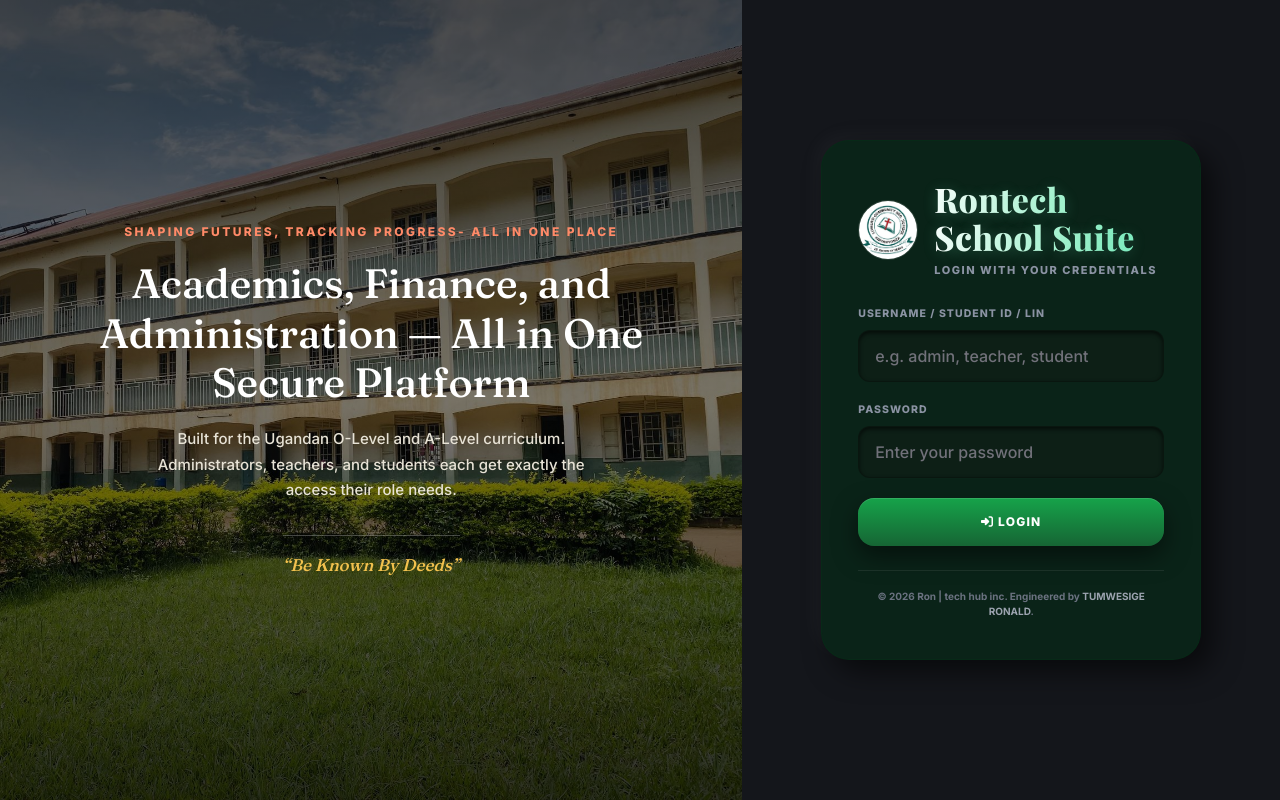
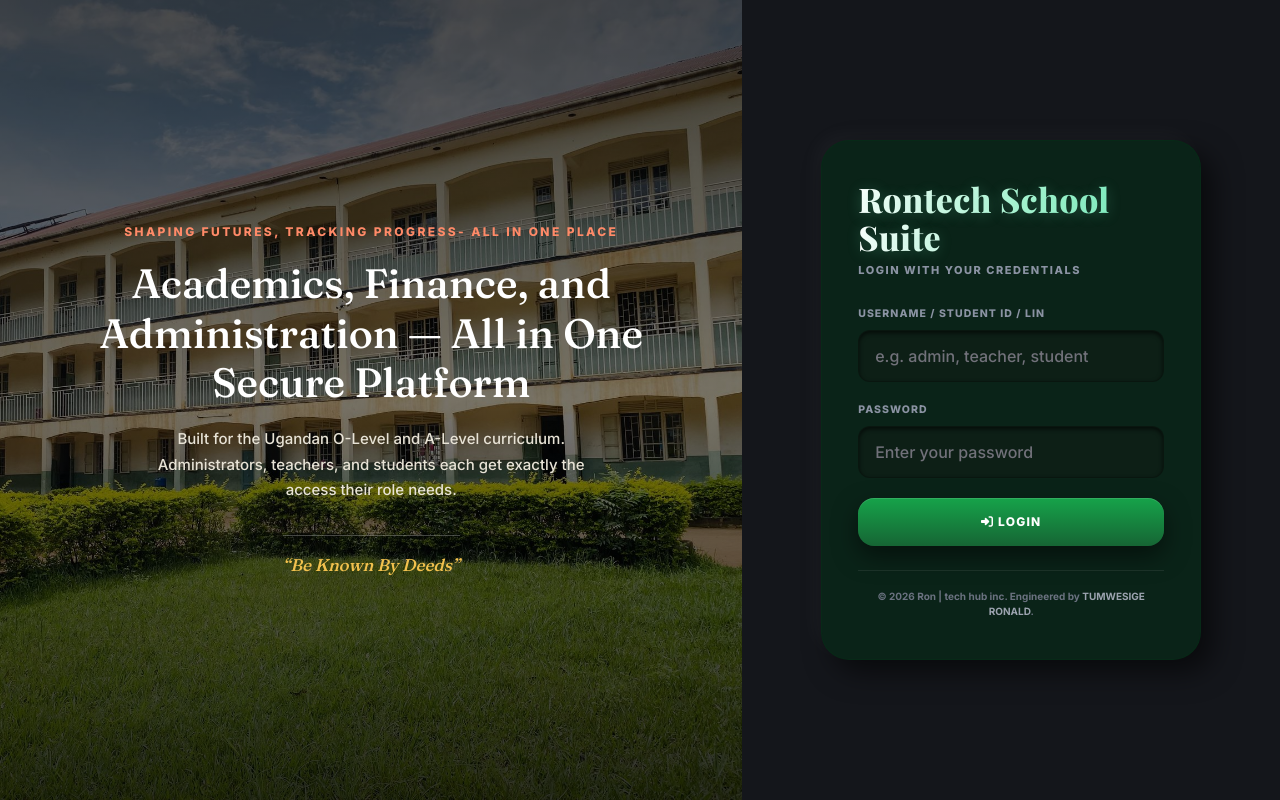
Before and after one commit to TumwesigeRonald/schoolmanagementsystem, a plain HTML site: page index.html in a window 1280 px wide. Drawn offline with nearby package versions, Linux system fonts and the light colour scheme; a web font is replaced by a local one.

Commit message:
Badge removal

```diff
--- a/index.html
+++ b/index.html
@@ -105,7 +105,6 @@
     <div class="login-panel-wrap">
         <div class="login-card bg-[#0a2318] rounded-[28px] border border-emerald-950/60 shadow-[12px_12px_28px_rgba(0,0,0,0.55),-8px_-8px_20px_rgba(255,255,255,0.03)]">
             <div class="login-badge-row">
-                <img src="school_badge.jpg" alt="School Badge">
                 <div>
                     <h3>Rontech School Suite</h3>
                     <span>LOGIN WITH YOUR CREDENTIALS</span>
```
